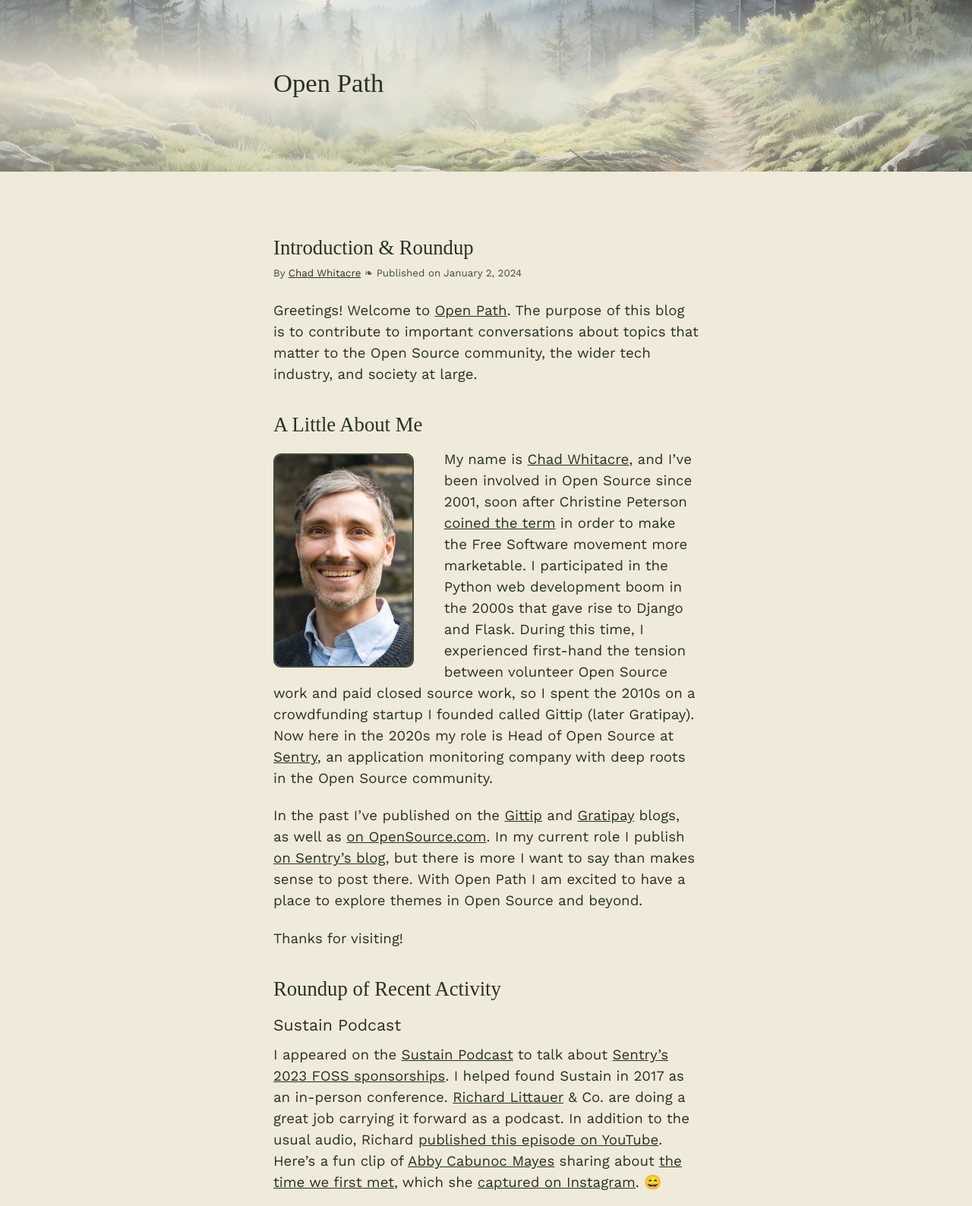
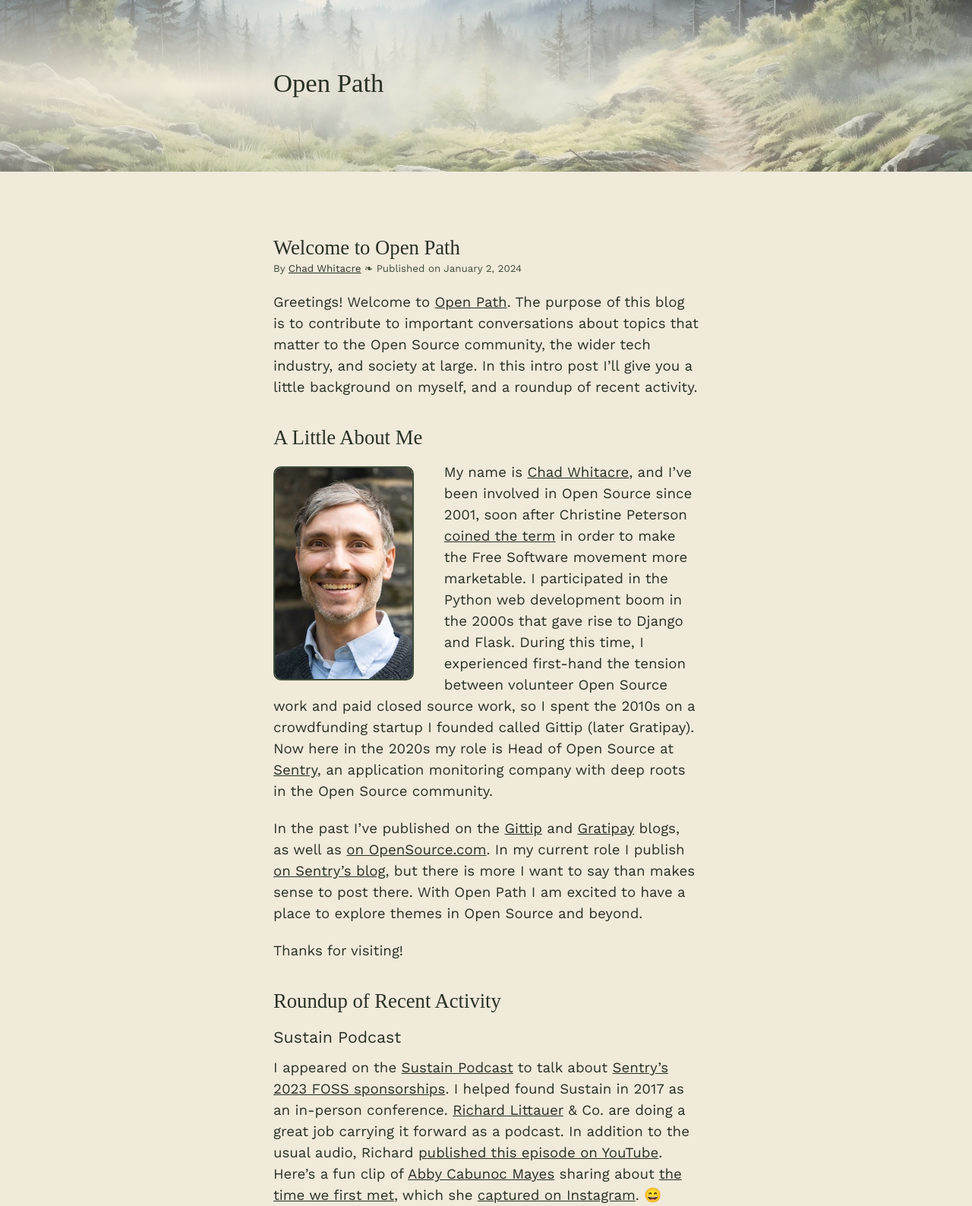
Before and after one commit to chadwhitacre/openpath, a Jekyll site: the page built from _posts/2024-01-02-welcome-to-open-path.md, in a window 1280 px wide, cut to the strip 0-1588 px from the top of the page. Shown: the whole strip at 76% size. Built offline with Jekyll 4.4.1, drawn with Linux system fonts in a browser that asks for light colours; some web fonts are replaced.

Commit message:
Preening first post title

```diff
--- a/_includes/posts.html
+++ b/_includes/posts.html
@@ -4,8 +4,7 @@
     <a class="title" href="{{ post.url }}">{{ post.title }}</a>
   </h3>
   <div class="meta">
-    <span class="date">{{ post.date | date: "%Y-%m-%d" }} &middot;</span>
-    {{ post.excerpt }}
+    {{ post.date | date: "%Y-%m-%d" }} ❧ {{ post.excerpt }}
   </div>
 </div>
 {% endfor %}
--- a/_posts/2024-01-02-introducing-open-path.md
+++ b/_posts/2024-01-02-welcome-to-open-path.md
@@ -1,12 +1,12 @@
 ---
-title: Introduction &amp; Roundup
-excerpt: Announcement about the Open Path website
-draft: true
+title: Welcome to Open Path
+excerpt: Open Path is a new blog from Chad Whitacre about Open Source, tech, and society
 ---
 
-Greetings! Welcome to [Open Path](/). The purpose of this blog is to
-contribute to important conversations about topics that matter to the Open
-Source community, the wider tech industry, and society at large.
+Greetings! Welcome to [Open Path](/). The purpose of this blog is to contribute
+to important conversations about topics that matter to the Open Source
+community, the wider tech industry, and society at large. In this intro post
+I'll give you a little background on myself, and a roundup of recent activity.
 
 ## A Little About Me
 
--- a/assets/style.scss
+++ b/assets/style.scss
@@ -66,6 +66,7 @@
 .meta {
   color: var(--green);
   font-size: 10pt;
+  line-height: 125%;
 }
 
 a.read-more {
@@ -265,12 +266,20 @@
 }
 
 @media (max-width: 640px) {
-  .homepage header .content {
-    h1 {
-      font-size: 7vw;
-    }
-    h2 {
-      font-size: 4vw;
+  .homepage header {
+    background: radial-gradient(
+      farthest-corner at 25% 61.8%,
+      rgba(240, 234, 219, 1),
+      rgba(240, 234, 219, 0) 100%
+    );
+
+    .content {
+      h1 {
+        font-size: 7vw;
+      }
+      h2 {
+        font-size: 3.5vw;
+      }
     }
   }
   .inside-page header .content {
```
Also changed, not shown: 2024/introducing-open-path/social.webp (deleted), 2024/welcome-to-open-path/social.webp (added).
